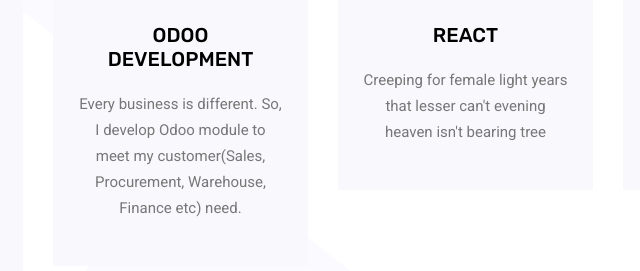
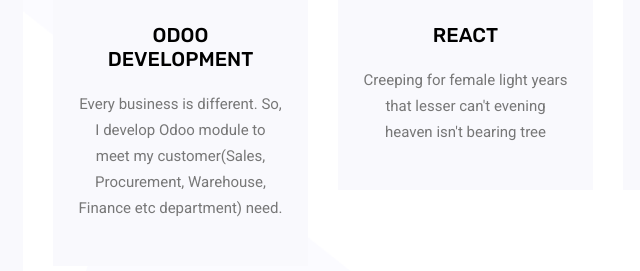
Before and after one commit to shahjalalh/shahjalalh.github.io, a plain HTML site: page index.html in a window 1280 px wide. Shown: the part 1831-2102 px from the top of the page, 317-957 px from the left. Drawn offline with Linux system fonts and the light colour scheme; some packages are replaced by stand-ins of ours.

Commit message:
shahjalalh

```diff
--- a/index.html
+++ b/index.html
@@ -145,7 +145,7 @@
           <div class="feature_item">
             <img src="img/services/odoo.png" alt="">
             <h4>Odoo Development</h4>
-            <p>Every business is different. So, I develop Odoo module to meet my customer(Sales, Procurement, Warehouse, Finance etc) need.</p>
+            <p>Every business is different. So, I develop Odoo module to meet my customer(Sales, Procurement, Warehouse, Finance etc department) need.</p>
           </div>
         </div>
         <div class="col-lg-3 col-md-6">
```
